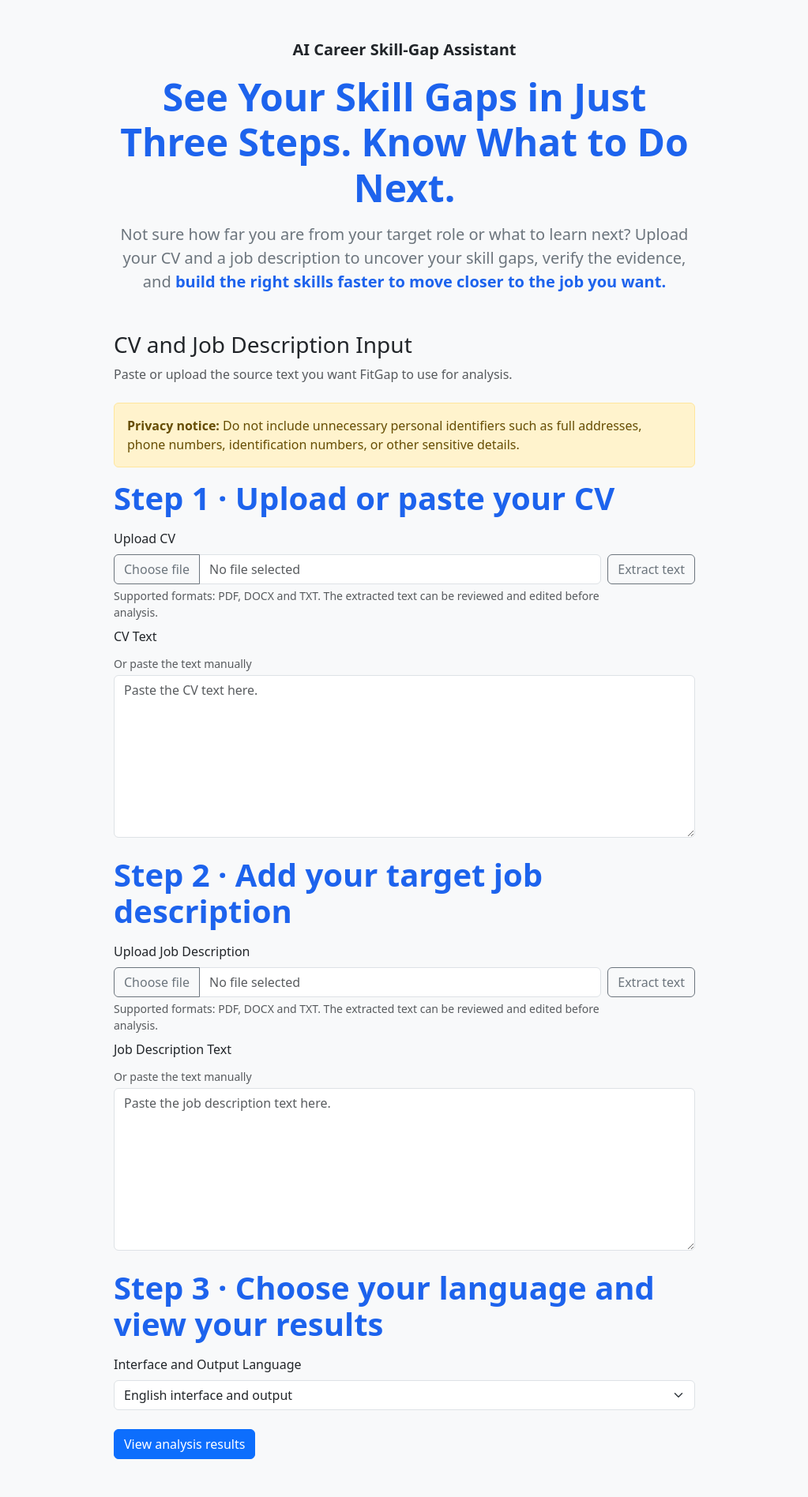
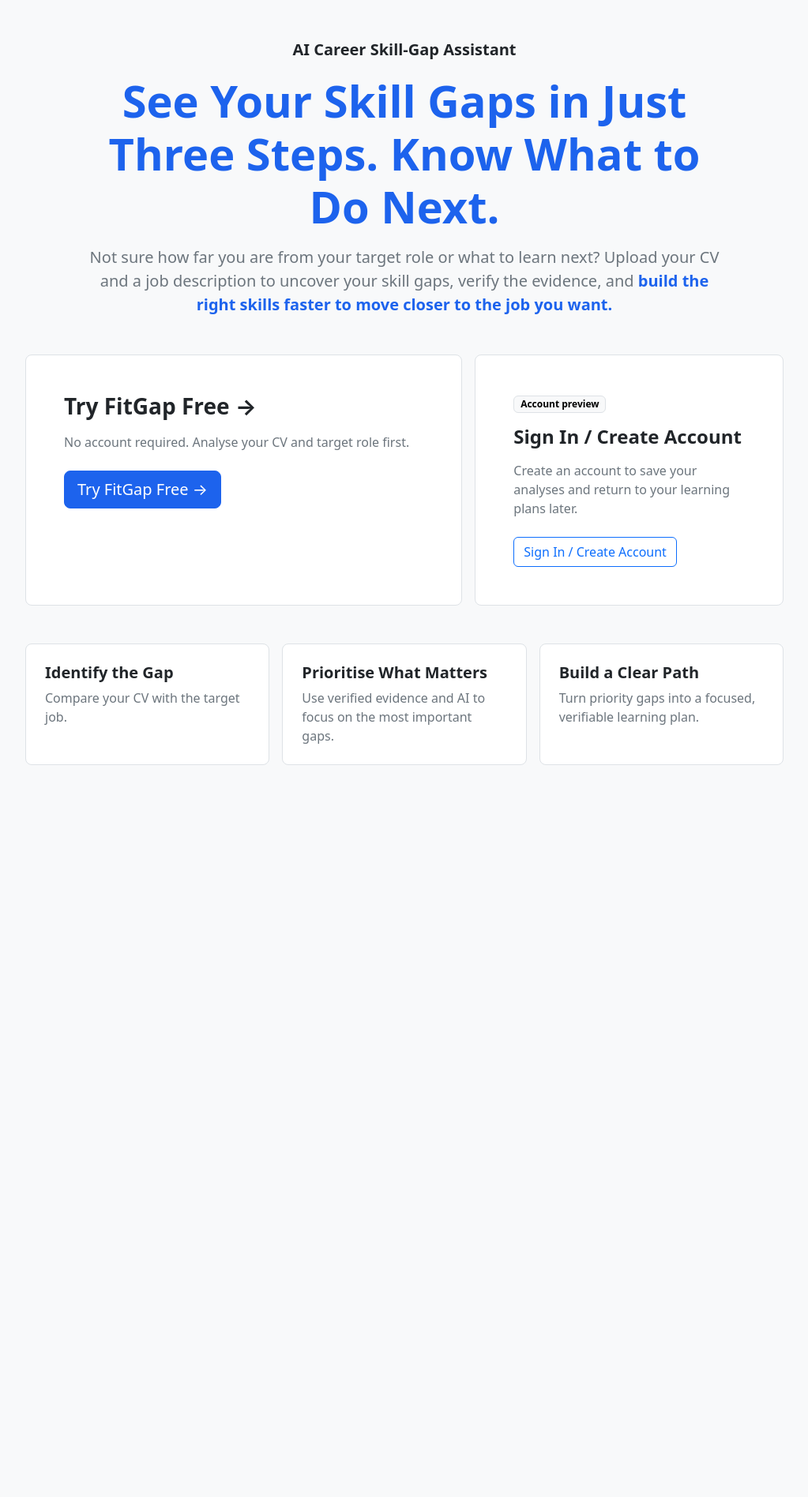
Before and after one commit to zhouzhengqin2024/FitGap, a Django app: page / in a window 1280 px wide. Shown: the part 123-2019 px from the top of the page at 79% size, without its empty margins (128-1151 px from the left). After the commit the page ends 1092 px from the top, so only its background shows below. Run offline with Django 5.2, Linux system fonts and the light colour scheme.

Commit message:
feat: add landing and account entry experience

```diff
--- a/analysis/templates/analysis/input.html
+++ b/analysis/templates/analysis/input.html
@@ -17,7 +17,7 @@
 <body class="bg-light">
     <main class="container py-4 py-md-5">
         <header class="d-flex flex-column flex-sm-row align-items-start align-items-sm-center justify-content-between gap-3 mb-5 mx-auto" style="max-width: 1120px;">
-            <a class="d-inline-flex align-items-center" href="{% url 'analysis:input' %}?lang={{ language }}" aria-label="FitGap">
+            <a class="d-inline-flex align-items-center" href="{% url 'analysis:landing' %}?lang={{ language }}" aria-label="FitGap">
                 <img src="{% static 'analysis/fitgap-logo.svg' %}" alt="FitGap - AI Skill-Gap Analysis" class="img-fluid" style="width: clamp(180px, 48vw, 315px);">
             </a>
             <nav class="small" aria-label="Language selection">
--- /dev/null
+++ b/analysis/templates/analysis/landing.html
@@ -0,0 +1,89 @@
+{% load static %}
+<!doctype html>
+<html lang="{{ text.html_lang }}">
+<head>
+    <meta charset="utf-8">
+    <meta name="viewport" content="width=device-width, initial-scale=1">
+    <title>{{ text.landing_page_title }}</title>
+    <link href="https://cdn.jsdelivr.net/npm/bootstrap@5.3.3/dist/css/bootstrap.min.css" rel="stylesheet">
+</head>
+<body class="bg-light">
+    <main class="container py-4 py-md-5">
+        <header class="d-flex flex-column flex-sm-row align-items-start align-items-sm-center justify-content-between gap-3 mb-5 mx-auto" style="max-width: 1120px;">
+            <a class="d-inline-flex align-items-center" href="{% url 'analysis:landing' %}?lang={{ language }}" aria-label="FitGap">
+                <img src="{% static 'analysis/fitgap-logo.svg' %}" alt="FitGap - AI Skill-Gap Analysis" class="img-fluid" style="width: clamp(180px, 48vw, 315px);">
+            </a>
+            <nav class="small" aria-label="Language selection">
+                <span class="text-muted me-2">{{ text.language_switch_label }}</span>
+                {% if language == 'en' %}
+                    <strong aria-current="page" class="text-dark">English</strong>
+                {% else %}
+                    <a href="{% url 'analysis:landing' %}?lang=en">English</a>
+                {% endif %}
+                <span class="text-muted mx-2">|</span>
+                {% if language == 'zh' %}
+                    <strong aria-current="page" class="text-dark">简体中文</strong>
+                {% else %}
+                    <a href="{% url 'analysis:landing' %}?lang=zh">简体中文</a>
+                {% endif %}
+            </nav>
+        </header>
+
+        <section class="text-center mx-auto mb-5" style="max-width: 820px;" aria-labelledby="landing-heading">
+            <strong class="d-inline-block fs-5 fw-bold mb-3 text-dark">{{ text.hero_product_label }}</strong>
+            <h1 id="landing-heading" class="display-4 fw-bold mb-3" style="color: #1D63ED;">{{ text.hero_headline }}</h1>
+            <p class="lead text-secondary mb-0">
+                {{ text.hero_supporting_text }}
+                <strong class="fw-bold" style="color: #1D63ED;">{{ text.hero_value_statement }}</strong>
+            </p>
+        </section>
+
+        <section class="mx-auto mb-5" style="max-width: 960px;" aria-label="FitGap entry options">
+            <div class="row g-3 align-items-stretch">
+                <div class="col-12 col-lg-7">
+                    <div class="h-100 p-4 p-md-5 rounded-3 bg-white border">
+                        <h2 class="h3 fw-bold mb-3">{{ text.landing_try_free }}</h2>
+                        <p class="text-secondary mb-4">{{ text.landing_try_free_support }}</p>
+                        <a href="{% url 'analysis:input' %}?lang={{ language }}" class="btn btn-primary btn-lg" style="background-color: #1D63ED; border-color: #1D63ED;">
+                            {{ text.landing_try_free }}
+                        </a>
+                    </div>
+                </div>
+                <div class="col-12 col-lg-5">
+                    <div class="h-100 p-4 p-md-5 rounded-3 bg-white border">
+                        <span class="badge text-bg-light border mb-3">{{ text.landing_account_preview }}</span>
+                        <h2 class="h4 fw-bold mb-3">{{ text.landing_account_cta }}</h2>
+                        <p class="text-secondary mb-4">{{ text.landing_account_support }}</p>
+                        <a href="{% url 'analysis:account_entry' %}?lang={{ language }}" class="btn btn-outline-primary">
+                            {{ text.landing_account_cta }}
+                        </a>
+                    </div>
+                </div>
+            </div>
+        </section>
+
+        <section class="mx-auto" style="max-width: 960px;" aria-label="FitGap value summary">
+            <div class="row g-3">
+                <div class="col-12 col-md-4">
+                    <div class="h-100 p-4 rounded-3 bg-white border">
+                        <h2 class="h5 fw-bold">{{ text.landing_value_1_title }}</h2>
+                        <p class="mb-0 text-secondary">{{ text.landing_value_1_text }}</p>
+                    </div>
+                </div>
+                <div class="col-12 col-md-4">
+                    <div class="h-100 p-4 rounded-3 bg-white border">
+                        <h2 class="h5 fw-bold">{{ text.landing_value_2_title }}</h2>
+                        <p class="mb-0 text-secondary">{{ text.landing_value_2_text }}</p>
+                    </div>
+                </div>
+                <div class="col-12 col-md-4">
+                    <div class="h-100 p-4 rounded-3 bg-white border">
+                        <h2 class="h5 fw-bold">{{ text.landing_value_3_title }}</h2>
+                        <p class="mb-0 text-secondary">{{ text.landing_value_3_text }}</p>
+                    </div>
+                </div>
+            </div>
+        </section>
+    </main>
+</body>
+</html>
--- a/analysis/translations.py
+++ b/analysis/translations.py
@@ -18,6 +18,36 @@
             'description to uncover your skill gaps, verify the evidence, and'
         ),
         'hero_value_statement': 'build the right skills faster to move closer to the job you want.',
+        'landing_page_title': 'FitGap - AI Skill-Gap Analysis',
+        'landing_try_free': 'Try FitGap Free →',
+        'landing_try_free_support': 'No account required. Analyse your CV and target role first.',
+        'landing_account_cta': 'Sign In / Create Account',
+        'landing_account_support': (
+            'Create an account to save your analyses and return to your learning plans later.'
+        ),
+        'landing_account_preview': 'Account preview',
+        'landing_value_1_title': 'Identify the Gap',
+        'landing_value_1_text': 'Compare your CV with the target job.',
+        'landing_value_2_title': 'Prioritise What Matters',
+        'landing_value_2_text': 'Use verified evidence and AI to focus on the most important gaps.',
+        'landing_value_3_title': 'Build a Clear Path',
+        'landing_value_3_text': 'Turn priority gaps into a focused, verifiable learning plan.',
+        'account_page_title': 'FitGap Account Entry',
+        'account_heading': 'Welcome to FitGap',
+        'account_intro': 'Save your analyses and return to your learning plans whenever you need them.',
+        'account_preview_label': 'Account preview',
+        'account_sign_in': 'Sign In',
+        'account_create': 'Create Account',
+        'account_new_user': 'New to FitGap?',
+        'account_email': 'Email',
+        'account_password': 'Password',
+        'account_confirm_password': 'Confirm password',
+        'account_prototype_message': 'Account access will be enabled in the next product iteration.',
+        'account_value_heading': 'Account features will support:',
+        'account_value_1': 'Save previous analyses',
+        'account_value_2': 'Reopen your AI priorities and learning roadmaps',
+        'account_value_3': 'Track skill-gap progress over time',
+        'account_back': '← Back to FitGap',
         'workflow_step_1': 'Step 1 · Upload or paste your CV',
         'workflow_step_2': 'Step 2 · Add your target job description',
         'workflow_step_3': 'Step 3 · Choose your language and view your results',
@@ -177,6 +207,34 @@
         'hero_headline': '看清技能差距，仅需三步，知道下一步怎么做。',
         'hero_supporting_text': '不知道自己离目标岗位还有多远，也不知道下一步该学什么？上传简历和职位描述，快速识别技能差距、核实判断依据，',
         'hero_value_statement': '更高效地补齐关键技能，向理想岗位更进一步。',
+        'landing_page_title': 'FitGap - AI 技能差距分析',
+        'landing_try_free': '免费体验一次 →',
+        'landing_try_free_support': '无需注册，先体验完整的技能差距分析流程。',
+        'landing_account_cta': '登录 / 注册',
+        'landing_account_support': '创建账号后可保存分析记录，并随时回来查看你的学习路线。',
+        'landing_account_preview': '账号功能预览',
+        'landing_value_1_title': '识别差距',
+        'landing_value_1_text': '对比简历与目标岗位要求。',
+        'landing_value_2_title': '明确优先级',
+        'landing_value_2_text': '结合证据与 AI，确定最值得优先补齐的技能。',
+        'landing_value_3_title': '形成行动路径',
+        'landing_value_3_text': '把关键差距转化为可执行、可验证的学习计划。',
+        'account_page_title': 'FitGap 账号入口',
+        'account_heading': '欢迎使用 FitGap',
+        'account_intro': '保存你的分析记录，并随时回来继续查看学习路线。',
+        'account_preview_label': '账号功能预览',
+        'account_sign_in': '登录',
+        'account_create': '创建账号',
+        'account_new_user': '第一次使用 FitGap？',
+        'account_email': '邮箱',
+        'account_password': '密码',
+        'account_confirm_password': '确认密码',
+        'account_prototype_message': '账号功能将在下一次产品迭代中启用。',
+        'account_value_heading': 'FitGap 账号后续将支持：',
+        'account_value_1': '保存历史分析',
+        'account_value_2': '重新查看 AI 优先级与学习路线',
+        'account_value_3': '持续跟踪技能差距变化',
+        'account_back': '← 返回 FitGap',
         'workflow_step_1': '第一步 · 上传或粘贴你的简历',
         'workflow_step_2': '第二步 · 输入你的目标职位描述',
         'workflow_step_3': '第三步 · 选择界面与输出语言，然后查看分析结果',
--- a/analysis/urls.py
+++ b/analysis/urls.py
@@ -5,7 +5,9 @@
 app_name = 'analysis'
 
 urlpatterns = [
-    path('', views.input_view, name='input'),
+    path('', views.landing_view, name='landing'),
+    path('analyse/', views.input_view, name='input'),
+    path('account/', views.account_entry_view, name='account_entry'),
     path('extract-document-text/', views.extract_document_text_view, name='extract_document_text'),
     path('results/ai-prioritise/', views.ai_prioritise_view, name='ai_prioritise'),
     path('results/ai-results/', views.ai_results_view, name='ai_results'),
--- a/analysis/views.py
+++ b/analysis/views.py
@@ -162,6 +162,36 @@
         'status': status,
         'message': text[message_key],
     }
+
+
+def landing_view(request):
+    language = _get_selected_language(request)
+    text = get_translations(language)
+
+    return render(
+        request,
+        'analysis/landing.html',
+        {
+            'language': language,
+            'text': text,
+        },
+    )
+
+
+def account_entry_view(request):
+    language = _get_selected_language(request)
+    text = get_translations(language)
+    account_message = text['account_prototype_message'] if request.method == 'POST' else ''
+
+    return render(
+        request,
+        'analysis/account_entry.html',
+        {
+            'account_message': account_message,
+            'language': language,
+            'text': text,
+        },
+    )
 
 
 @require_POST
```
Also changed, not shown: analysis/templates/analysis/account_entry.html (added, +107 -0 lines), analysis/tests.py (+127 -31 lines).
